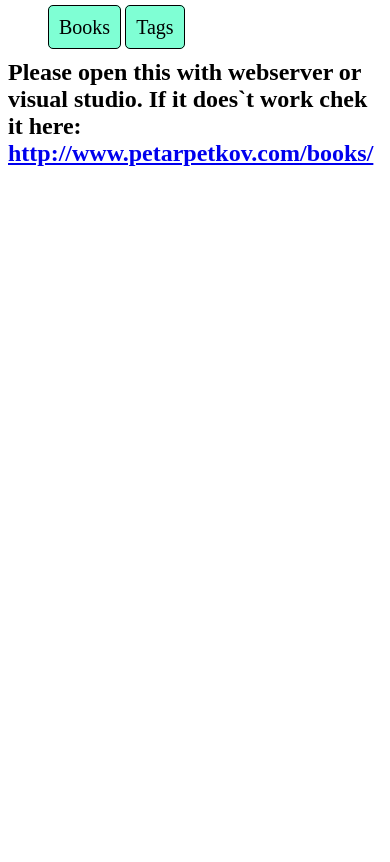
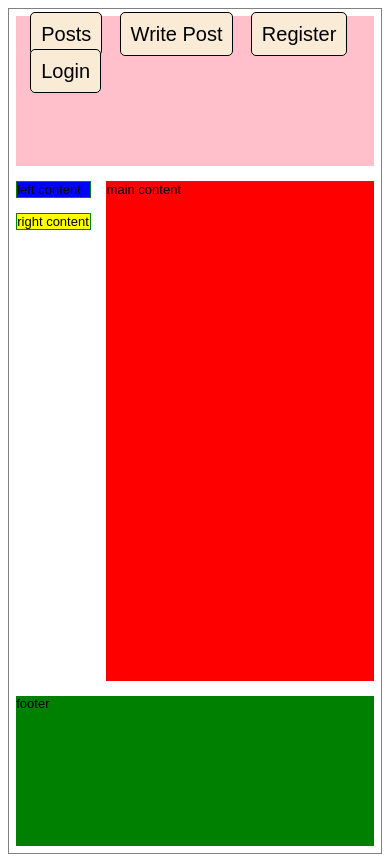
Before and after one commit to mar0der/ApatrosBlog, a plain HTML site: page Apatros/index.html in a window 390 px wide. Drawn offline with Linux system fonts and the light colour scheme.

Commit message:
Responsive html/css added

```diff
--- a/Apatros/index.html
+++ b/Apatros/index.html
@@ -1,38 +1,19 @@
-<!DOCTYPE html>
-<html xmlns="http://www.w3.org/1999/xhtml">
-<head>
-    <link href="style/style.css" rel="stylesheet" />
-    <title>Books CRUD System</title>
-</head>
-<body>
-<header>
-    <ul>
-        <li><a href="#/books">Books</a></li>
-        <li><a href="#/tags">Tags</a></li>
-    </ul>
-    <h2>Please open this with webserver or visual studio. If it does`t work chek it here: <a href="http://www.petarpetkov.com/books/">http://www.petarpetkov.com/books/</a></h2>
-</header>
-
-    <div id="wrapper">
-    </div>
-    <script src="libs/requirejs/require.js" data-main="main"></script>
-</body>
-</html>
-
-<!--<!doctype html>
+<!doctype html>
 <html xmlns="http://www.w3.org/1999/xhtml">
 <head>
     <meta charset="UTF-8" />
-    <title>Example responsive desgin with Floats</title>
-    <link rel="stylesheet" href="exampleFloat.css" />
+    <title>Apatros Blog</title>
+    <link rel="stylesheet" href="style/style.css" />
     <meta name="viewport" content="width=device-width, initial-scale=1">
 </head>
 <body>
     <div id="wrapper">
         <header>
             <ul>
-                <li><a href="#/posts">Books</a></li>
-                <li><a href="#/login">Tags</a></li>
+                <li><a href="#/posts">Posts</a></li>
+                <li><a href="#/writepost">Write Post</a></li>
+                <li><a href="#/register">Register</a></li>
+                <li><a href="#/login">Login</a></li>
             </ul>
 
         </header>
@@ -42,12 +23,13 @@
         <aside id="right">
             right content
         </aside>
-        <section>
+        <section id="content">
             main content
         </section>
         <footer>
             footer
         </footer>
     </div>
+    <script src="libs/requirejs/require.js" data-main="main"></script>
 </body>
-</html>-->
+</html>
--- a/Apatros/main.js
+++ b/Apatros/main.js
@@ -13,16 +13,16 @@ require.config({
 
 require(['sammy', 'controller', 'jquery'], function (Sammy, controller) {
 
-    var container = $('#wrapper');
+    var container = $('#content');
     controller.init(container);
     var router = Sammy(function() {
-        this.get('#/books', function() {
+        this.get('#/posts', function() {
             controller.loadBooks(container);
         });
 
-        this.get('#/tags', function () {
+        this.get('#/writepost', function () {
             controller.loadTags(container);
         });
     });
-    router.run('#/books');
+    router.run('#/post');
 });
--- a/Apatros/style/style.css
+++ b/Apatros/style/style.css
@@ -1,3 +1,37 @@
+html, body, div, article, aside, header, nav, ul, li, a, p, span, strong, em, footer, section, h1, h2, h3, h4 {
+	margin: 0;
+	padding: 0;
+	box-sizing: border-box;
+	font-family: Arial;
+	font-size: 13px;
+	color: #000;
+}
+
+/* very importat to have it*/
+
+.clearfix:before, .clearfix:after {  content: "\0020"; display: block; height: 0; visibility: hidden;    }
+.clearfix:after { clear: both; }
+.clearfix { zoom: 1; }
+
+div, article, header, footer, section, aside, ul, li, h1, h2, h3, h4, h5, body {
+	display: block;
+	margin: 2%;
+}
+
+
+div#wrapper {
+	width: 955px;
+	height: auto;
+	border: 1px solid gray;
+	margin: 0 auto;
+}
+
+/*header*/
+header {
+	height: 150px;
+	background-color: pink;
+}
+
 header ul li {
     display: inline-block;
 }
@@ -5,21 +39,57 @@ header ul li {
     header ul li a {
         padding: 10px;
         border-radius: 5px;
-        background: aquamarine;
+        background: antiquewhite;
         border: 1px solid black;
         text-decoration: none;
         font-size: 20px;
         color: black;
     }
 
-.book {
-    display: inline-block;
-    border: 1px solid black;
-    border-radius: 5px;
-    padding: 10px;
-    margin: 5px;
+    /*sidebars*/
+aside#left {
+	width: 20%;
+	border: 1px solid green;
+	float: left;
+	background-color: blue;
+	display: inline-block;
 }
 
-.book h4 {
-    display: inline-block;
+aside#right {
+	width: 20%;
+	border: 1px solid green;
+	float: right;
+	background-color: yellow;
+	display: inline-block;
 }
+
+/*content*/
+section {
+	display: inline-block;
+	width: 48%;
+	height: 500px;
+	border: 1px solid red;
+	background-color: red;
+}
+
+/*footer*/
+footer {
+	height: 150px;
+	background-color: green;
+}
+
+/*responsive design*/
+@media (max-width: 960px) {
+	div#wrapper {
+		width: 100%
+	}
+
+	aside#right {
+		float: left;
+		clear: left;
+	}
+
+	section{
+		width:72%;
+	}
+}
```
